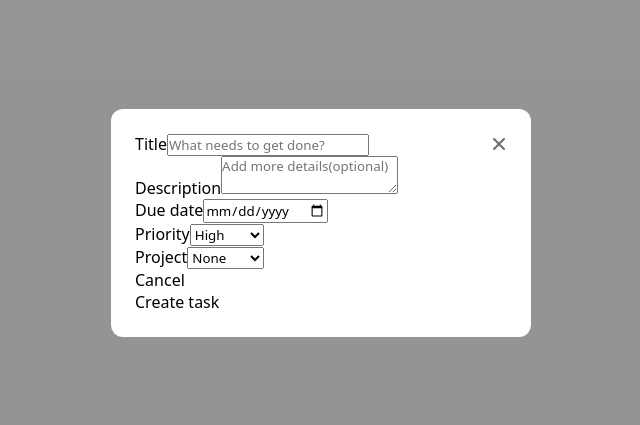
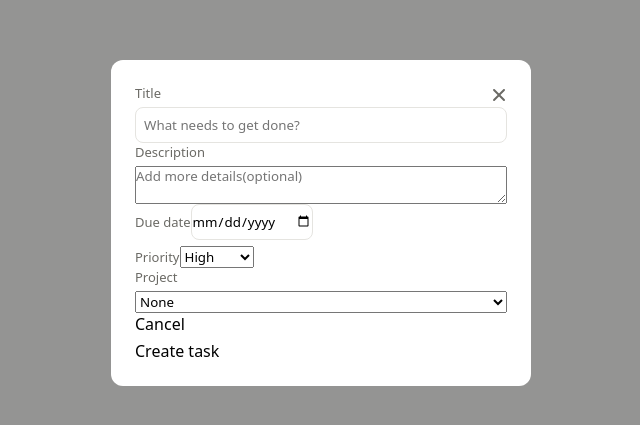
Before and after one commit to AlainRegisDev88/to-do-app, a React (Vite) app in the folder to-do-app/: page /new-task in a window 1280 px wide. Shown: the part 177-602 px from the top of the page, without its empty margins (319-959 px from the left). Built offline with nearby package versions, Linux system fonts and the light colour scheme.

Commit message:
sytle the input boxes

```diff
--- a/to-do-app/src/components/NewTask.css
+++ b/to-do-app/src/components/NewTask.css
@@ -26,3 +26,36 @@
     width: 18px;
     color: var(--text-secondary);
 }
+
+/* form */
+
+.add-task-form-item{
+    display: flex;
+    flex-direction: column;
+    gap: 5px;
+}
+
+.form-label{
+    font-size: 13px;
+    color: var(--text-secondary);
+}
+
+.tasks-input-box{
+    height: 36px;
+    border: 0.5px solid var(--border);
+    border-radius: var(--radius-sm);
+    width: 100%;
+    padding: 0 8px;
+}
+.date-input{
+    height: 36px;
+    border: 0.5px solid var(--border);
+    border-radius: var(--radius-sm);
+}
+
+
+Text/date input	height 36px, border 0.5px #E5E4E0, radius 8px
+Textarea	height 60px, same border, padding 8px 12px, resize vertical
+Two-col row (date+priority)	12px gap between columns
+Vertical gap between fields	12px
+Action row
--- a/to-do-app/src/components/NewTask.jsx
+++ b/to-do-app/src/components/NewTask.jsx
@@ -14,22 +14,22 @@ const NewTask = () => {
                 <form onSubmit={addNewTask} method="post">
 
                     <div className="add-task-form-item">
-                        <label htmlFor="title">Title</label>
+                        <label className="form-label" htmlFor="title">Title</label>
                         <input className='tasks-input-box' type="text" name="title" placeholder='What needs to get done?'/>
                     </div>
 
                     <div className="add-task-form-item">
-                        <label htmlFor="description">Description</label>
-                        <textarea className="tasks-input-box" name="description" placeholder='Add more details(optional)'></textarea>
+                        <label className="form-label" htmlFor="description">Description</label>
+                        <textarea className="desc-input-box" name="description" placeholder='Add more details(optional)'></textarea>
                     </div>
 
                     <div className="add-task-form-item">
                         <div className="due-date-field">
-                            <label htmlFor="task-date">Due date</label>
-                            <input type="date" name="task-date" />
+                            <label className="form-label" htmlFor="task-date">Due date</label>
+                            <input className='date-input' type="date" name="task-date" />
                         </div>
                         <div className="priority-field">
-                            <label htmlFor="task-priority">Priority</label>
+                            <label className="form-label" htmlFor="task-priority">Priority</label>
                             <select name="task-priority">
                                 <option value="high">High</option>
                                 <option value="medium">Medium</option>
@@ -39,7 +39,7 @@ const NewTask = () => {
                     </div>
 
                     <div className="add-task-form-item">
-                        <label htmlFor="project-selection"> Project</label>
+                        <label className="form-label" htmlFor="project-selection"> Project</label>
                         <select name="project-selection">
                             <option value="None">None</option>
                             <option value="Project 1">Project 1</option>
```
